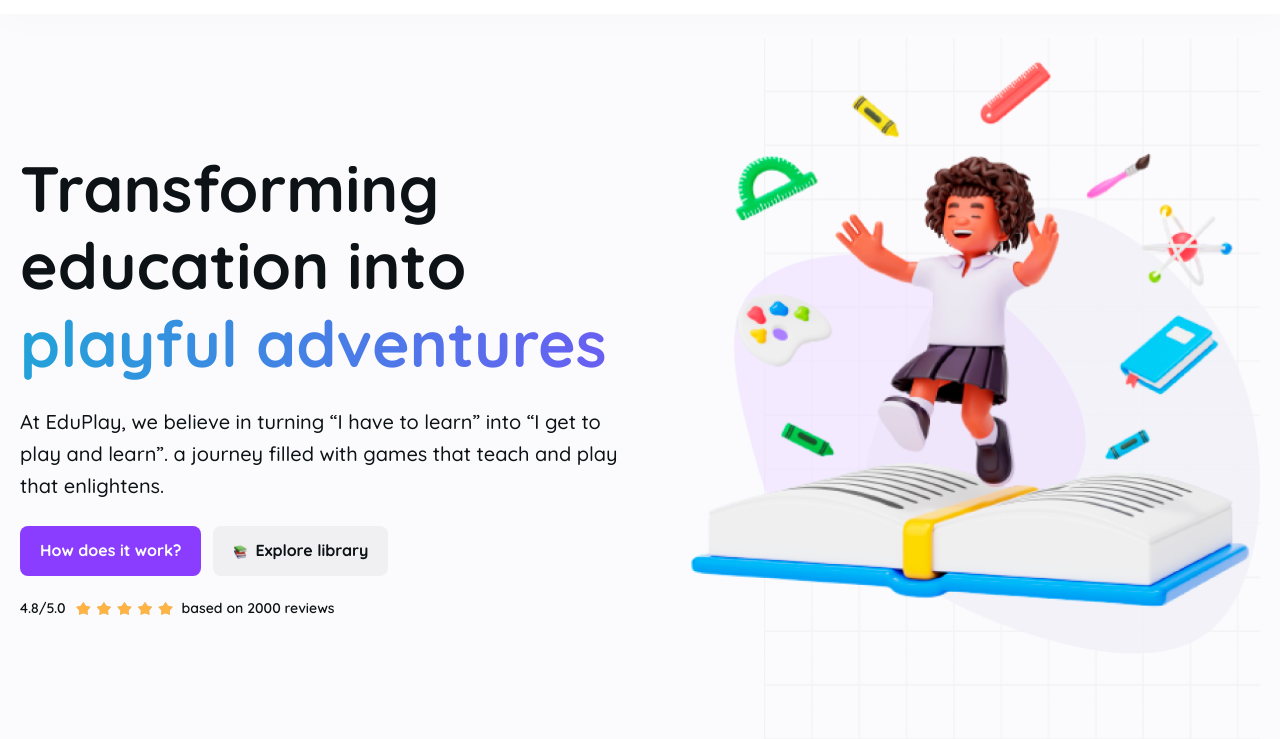
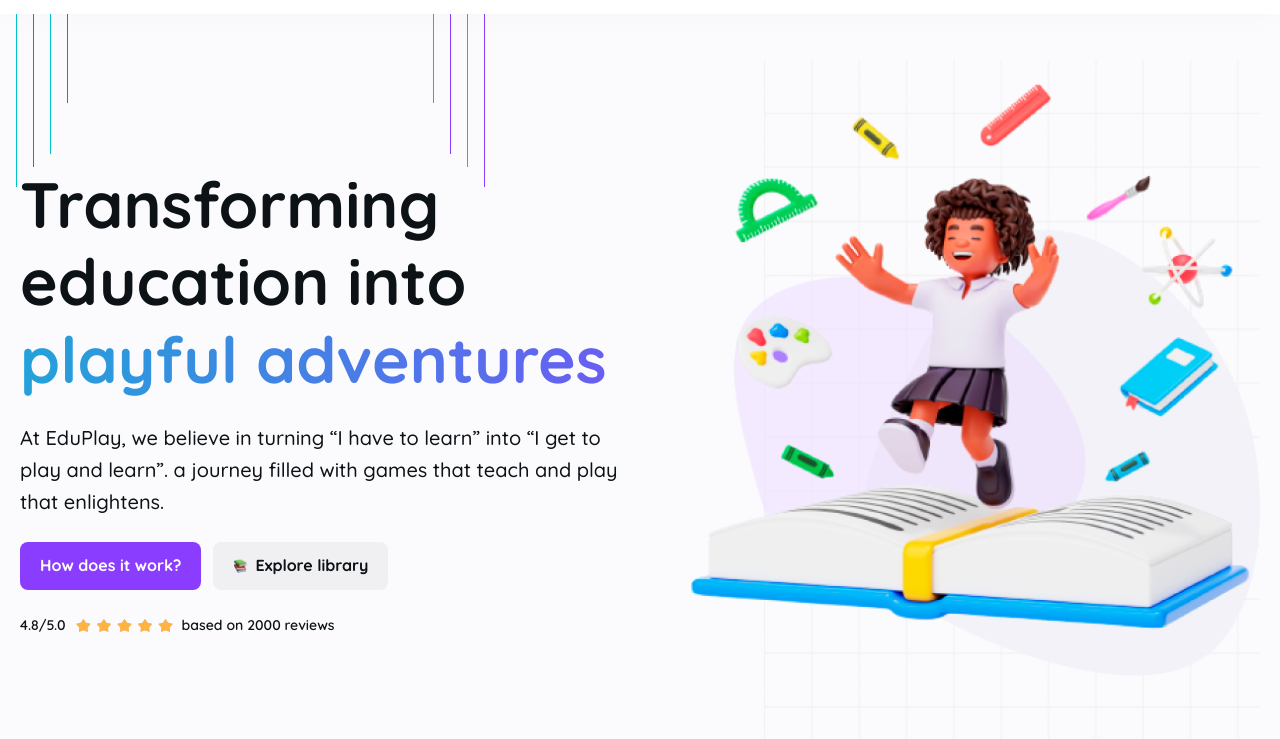
Before and after one commit to m1neil/EduPlay, a plain HTML site: page home.html in a window 1280 px wide. Shown: the part 61-800 px from the top of the page. Drawn offline with Linux system fonts and the light colour scheme.

Commit message:
feat: ready promo

```diff
--- a/home.html
+++ b/home.html
@@ -69,9 +69,20 @@
 						<div class="promo__picture">
 							<img src="img/promo/promo.png" alt="Promo">
 						</div>
-						<!-- <div class="promo__decoration decoration-promo">
-							<div class="decoration-promo__item"></div>
-						</div> -->
+						<div class="promo__decoration decoration-promo">
+							<div class="decoration-promo__column decoration-promo__column--left">
+								<div class="decoration-promo__item"></div>
+								<div class="decoration-promo__item"></div>
+								<div class="decoration-promo__item"></div>
+								<div class="decoration-promo__item"></div>
+							</div>
+							<div class="decoration-promo__column decoration-promo__column--right">
+								<div class="decoration-promo__item"></div>
+								<div class="decoration-promo__item"></div>
+								<div class="decoration-promo__item"></div>
+								<div class="decoration-promo__item"></div>
+							</div>
+						</div>
 					</div>
 				</section>
 			</main>
--- a/scss/_common.scss
+++ b/scss/_common.scss
@@ -44,7 +44,7 @@
 // Link =====================================================================
 .link {
 	background-color: $purpleColor;
-	padding: toRem(15) toRem(20);
+	padding: toRem(14) toRem(20);
 	color: #fff;
 	font-size: toRem(16);
 	font-weight: 700;
@@ -79,7 +79,7 @@
 		&::before {
 			content: "";
 			flex-shrink: 0;
-			margin-top: toRem(1);
+			margin-top: toRem(-1);
 			width: toRem(15);
 			height: toRem(15);
 			background: url("../img/icons/books.png") 0 0 / 100% no-repeat;
--- a/scss/_home.scss
+++ b/scss/_home.scss
@@ -1,15 +1,17 @@
 .promo {
-	padding-block: toRem(46) toRem(14);
-	@media (max-width: $mobile) {
-		padding-block: toRem(45) 0;
-	}
 	// .promo__container
 	&__container {
+		position: relative;
+		padding-block: toRem(46) toRem(14);
 		@media (min-width: $mobile) {
 			display: flex;
 			align-items: flex-start;
 			justify-content: space-between;
 			column-gap: toRem(30);
+		}
+
+		@media (max-width: $mobile) {
+			padding-block: toRem(45) 0;
 		}
 	}
 	// .promo__content
@@ -17,7 +19,7 @@
 		@media (min-width: $mobile) {
 			flex-basis: toRem(600);
 			min-width: toRem(374);
-			@include adaptiveValue("padding-top", 90, 0, 0, $containerWidth, 768);
+			@include adaptiveValue("padding-top", 106, 0, 0, $containerWidth, 768);
 		}
 		@media (max-width: $mobile) {
 			margin-bottom: toRem(47);
@@ -35,7 +37,6 @@
 	// .promo__title
 	&__title {
 		color: $darkColor;
-		// font-size: toRem(64);
 		@include adaptiveValue("font-size", 64, 40, 0, $containerWidth, 790);
 		font-weight: 700;
 		line-height: 1.21;
@@ -82,7 +83,7 @@
 		flex-basis: toRem(569);
 		padding-block: toRem(22) 6.8%;
 		@media (min-width: $mobile) {
-			margin-top: toRem(-22);
+			// margin-top: toRem(-22);
 		}
 		overflow: hidden;
 		img {
@@ -96,12 +97,9 @@
 		&::before {
 			content: "";
 			position: absolute;
-			// width: percent(494, 569);
 			width: 100%;
 			height: 100%;
-			// height: percent(703, 569);
 			top: 0;
-			// top: toRem(-30);
 			right: percent(-73, 569);
 			background: url("../img/promo/grid.png") 0 0 / 100% no-repeat;
 		}
@@ -115,7 +113,6 @@
 	display: flex;
 	align-items: center;
 	flex-wrap: wrap;
-	row-gap: toRem(5);
 	column-gap: toRem(8);
 	// .evaluation-promo__value
 	&__value,
@@ -123,6 +120,7 @@
 		color: $darkColor;
 		font-size: toRem(14);
 		font-weight: 600;
+		line-height: 1.71;
 	}
 	// .evaluation-promo__rating
 	&__rating {
@@ -134,8 +132,68 @@
 }
 
 .decoration-promo {
+	position: absolute;
+	width: percent(469, $containerWidth);
+	display: flex;
+	justify-content: space-between;
+	column-gap: toRem(25);
+	@include adaptiveValue("height", 173, 58, 0, $containerWidth, 768);
+	top: 0;
+	left: toRem(11);
+	@media (max-width: $mobile) {
+		width: calc(100% - toRem($containerPadding));
+		left: toRem(15);
+	}
+	// .decoration-promo__column
+	&__column {
+		display: flex;
+		column-gap: toRem(16);
+		// .decoration-promo__column--left
+		&--left {
+			.decoration-promo__item:nth-child(even) {
+				background-color: $purpleColor;
+			}
+			.decoration-promo__item:nth-child(odd) {
+				background-color: $oceanColor;
+			}
+			.decoration-promo__item:nth-child(1) {
+				height: 100%;
+			}
+			.decoration-promo__item:nth-child(2) {
+				height: calc(100% - toRem(20));
+			}
+			.decoration-promo__item:nth-child(3) {
+				height: calc(100% - toRem(33));
+			}
+			.decoration-promo__item:nth-child(4) {
+				height: calc(100% - toRem(84));
+			}
+		}
+
+		&--right {
+			.decoration-promo__item:nth-child(odd) {
+				background-color: $oceanColor;
+			}
+			.decoration-promo__item:nth-child(even) {
+				background-color: $purpleColor;
+			}
+			.decoration-promo__item:nth-child(1) {
+				height: calc(100% - toRem(84));
+			}
+			.decoration-promo__item:nth-child(2) {
+				height: calc(100% - toRem(33));
+			}
+			.decoration-promo__item:nth-child(3) {
+				height: calc(100% - toRem(20));
+			}
+			.decoration-promo__item:nth-child(4) {
+				height: 100%;
+			}
+		}
+	}
 	// .decoration-promo__item
 	&__item {
+		width: toRem(1);
 	}
 }
 
```
Also changed, not shown: css/style.css.
